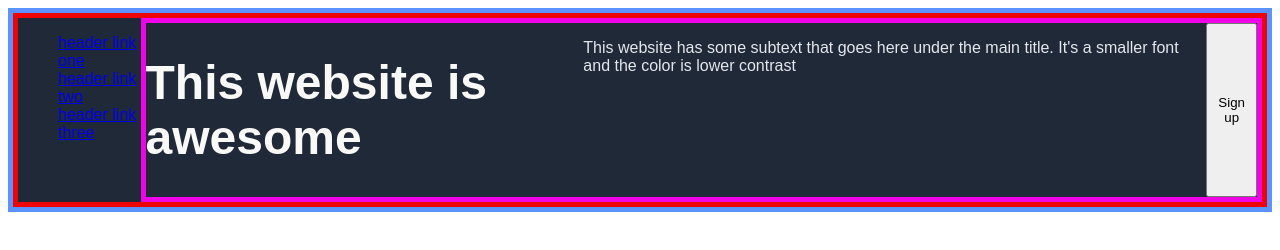
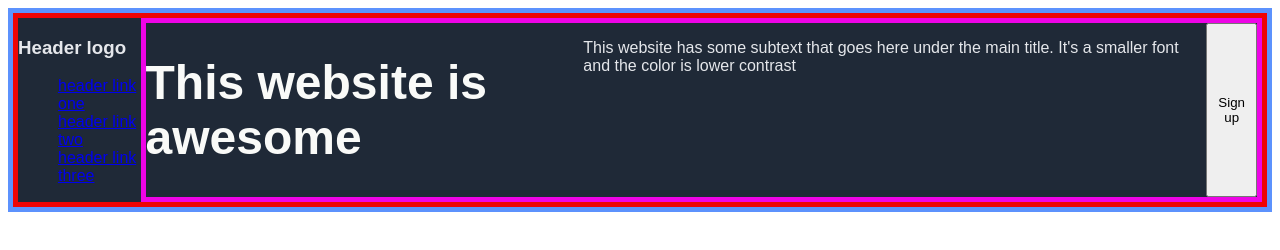
Before and after one commit to a-wisbey/TOP-landing-page, a plain HTML site: page index.html in a window 1280 px wide. Drawn offline with Linux system fonts and the light colour scheme.

Commit message:
Add new div for the 'header logo' text within the 'nav-links' div.

```diff
--- a/index.html
+++ b/index.html
@@ -13,6 +13,9 @@
 
             </div>
             <div class="nav-links">
+                <div class="header-logo">
+                    <h3>Header logo</h3>
+                </div>
                 <ul>
                     <li><a href="#" class="1">header link one</a></li>
                     <li><a href="#" class="2">header link two</a></li>
```
